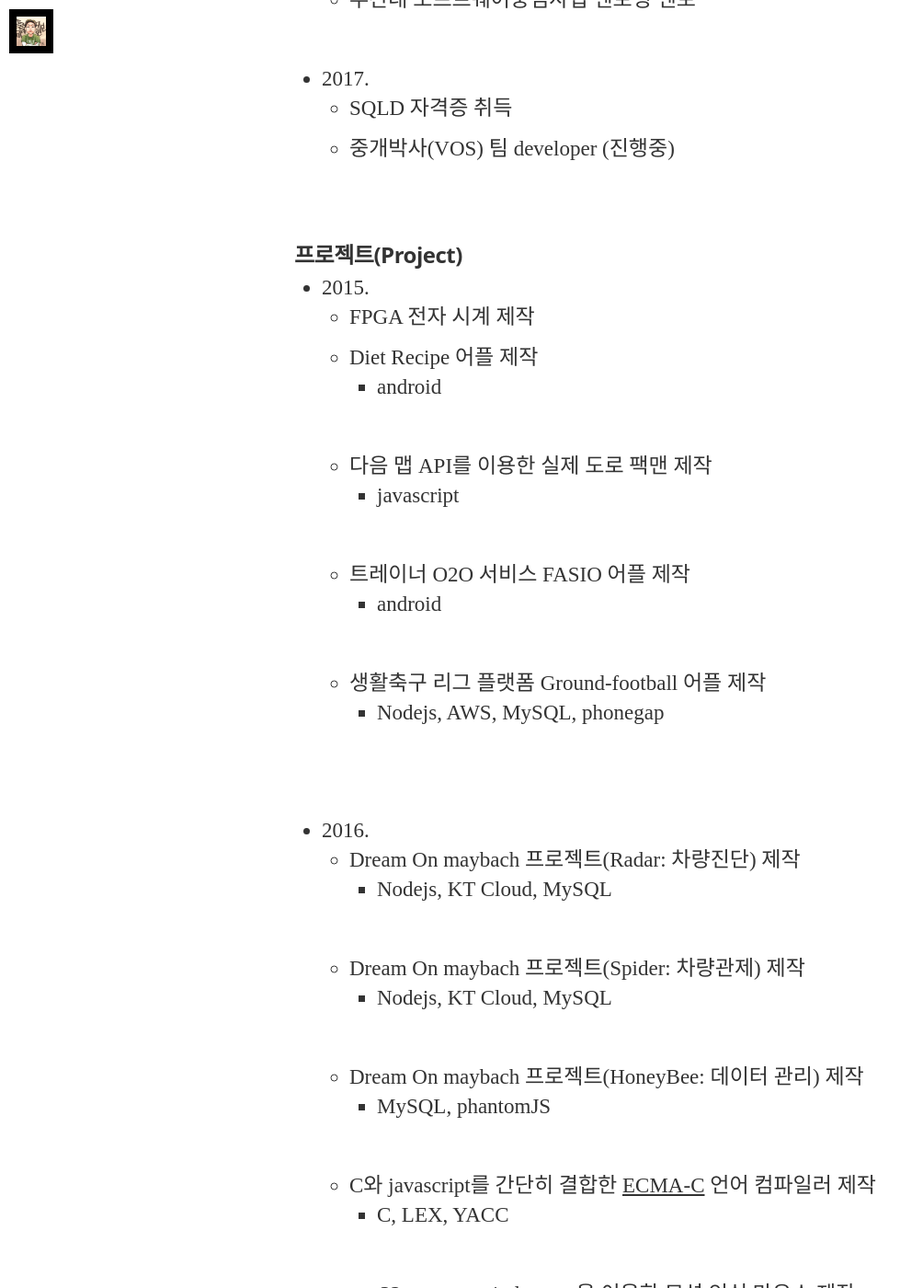
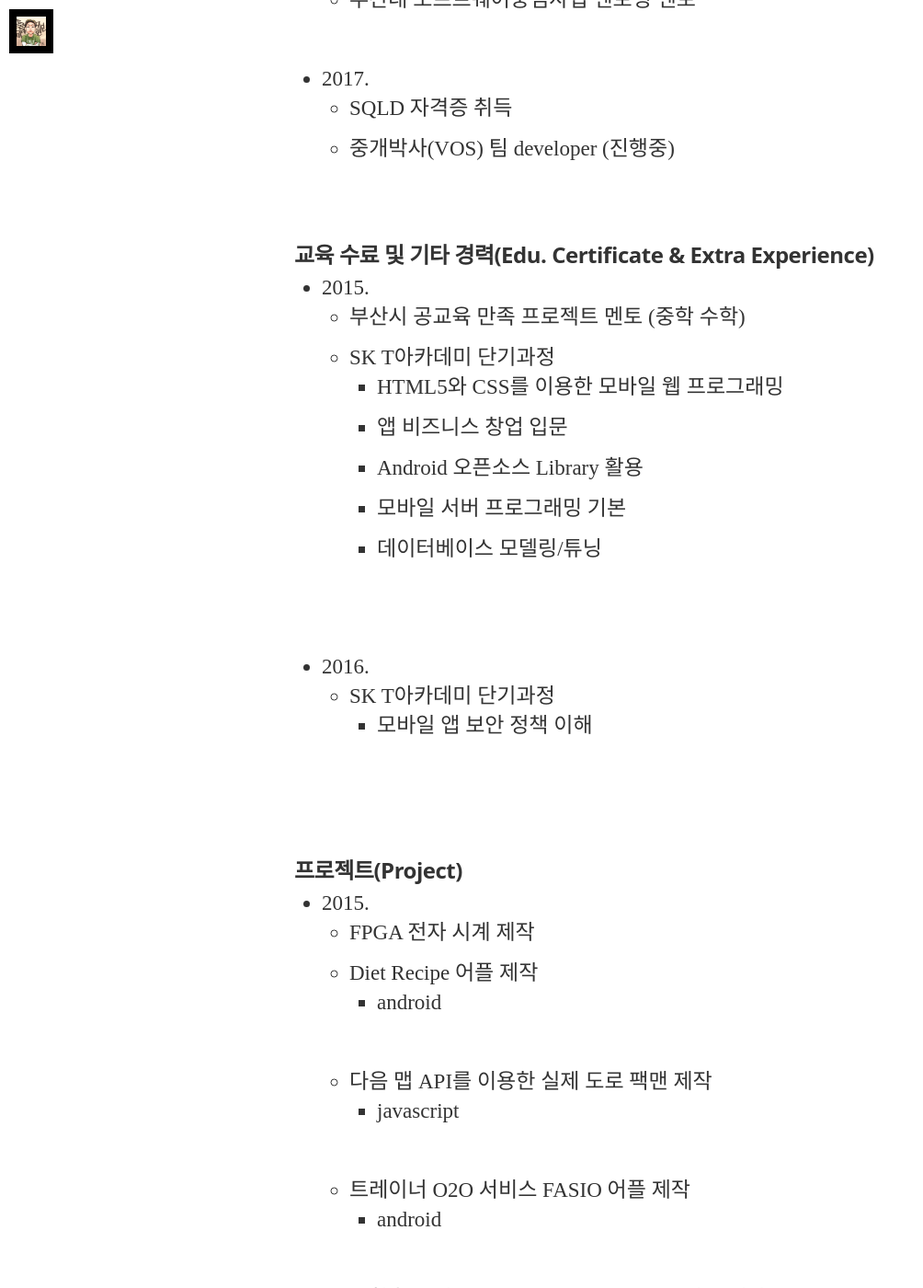
Before and after one commit to koocci/github.io, a Jekyll site: the page built from about.md, in a window 1280 px wide and 1400 px high, scrolled down 844 px. Shown: the whole window at 92% size, without its empty margins (0-1004 px from the left). Built offline with Jekyll 4.4.1, drawn with Linux system fonts in a browser that asks for light colours; nearby versions of some CDN libraries; some web fonts are replaced; some of the changed text lies outside the part shown.

Commit message:
Portfolio add extra exp

```diff
--- a/about.md
+++ b/about.md
@@ -14,11 +14,24 @@ permalink: /Portfolio/
     - 부산 갈매기 창업사관학교 2기
     - 2015 PNU 창업동아리 START-UP 창업캠프 4위
   * 2016.
-    - [주식회사 Dream On](http://www.smartcar.or.kr/) 재직
+    - [주식회사 DreamOn](http://www.smartcar.or.kr/) 6개월 재직
     - 부산대 소프트웨어중심사업 멘토링 멘토
   * 2017.
     - SQLD 자격증 취득
     - 중개박사(VOS) 팀 developer (진행중)
+
+### 교육 수료 및 기타 경력(Edu. Certificate & Extra Experience)
+  * 2015.
+    - 부산시 공교육 만족 프로젝트 멘토 (중학 수학)
+    - SK T아카데미 단기과정
+      + HTML5와 CSS를 이용한 모바일 웹 프로그래밍
+      + 앱 비즈니스 창업 입문
+      + Android 오픈소스 Library 활용
+      + 모바일 서버 프로그래밍 기본
+      + 데이터베이스 모델링/튜닝
+  * 2016.
+    - SK T아카데미 단기과정
+      + 모바일 앱 보안 정책 이해
 
 ### 프로젝트(Project)
   * 2015.
@@ -32,11 +45,11 @@ permalink: /Portfolio/
     - 생활축구 리그 플랫폼 Ground-football 어플 제작
       + Nodejs, AWS, MySQL, phonegap
   * 2016.
-    - Dream On maybach 프로젝트(Radar: 차량진단) 제작
+    - DreamOn maybach 프로젝트(Radar: 차량진단) 제작
       + Nodejs, KT Cloud, MySQL
-    - Dream On maybach 프로젝트(Spider: 차량관제) 제작
+    - DreamOn maybach 프로젝트(Spider: 차량관제) 제작
       + Nodejs, KT Cloud, MySQL
-    - Dream On maybach 프로젝트(HoneyBee: 데이터 관리) 제작
+    - DreamOn maybach 프로젝트(HoneyBee: 데이터 관리) 제작
       + MySQL, phantomJS
     - C와 javascript를 간단히 결합한 [ECMA-C](https://github.com/seunggu/ECMA-C-Compiler) 언어 컴파일러 제작
       + C, LEX, YACC
@@ -49,6 +62,8 @@ permalink: /Portfolio/
       + python
     - 라즈베리파이를 이용한 AI 스피커 개발 (진행중)
       + python
+    - 소프트웨어 개발 아키텍처 설계 : [AlphaCock](https://github.com/koocci/AlphaCock) (진행중)
+      + Enterprise Architecture
 
 ### 기술(Techincal Skills)
   - C, C++
```
Also changed, not shown: other parts of about.md (+1 -2 lines).
